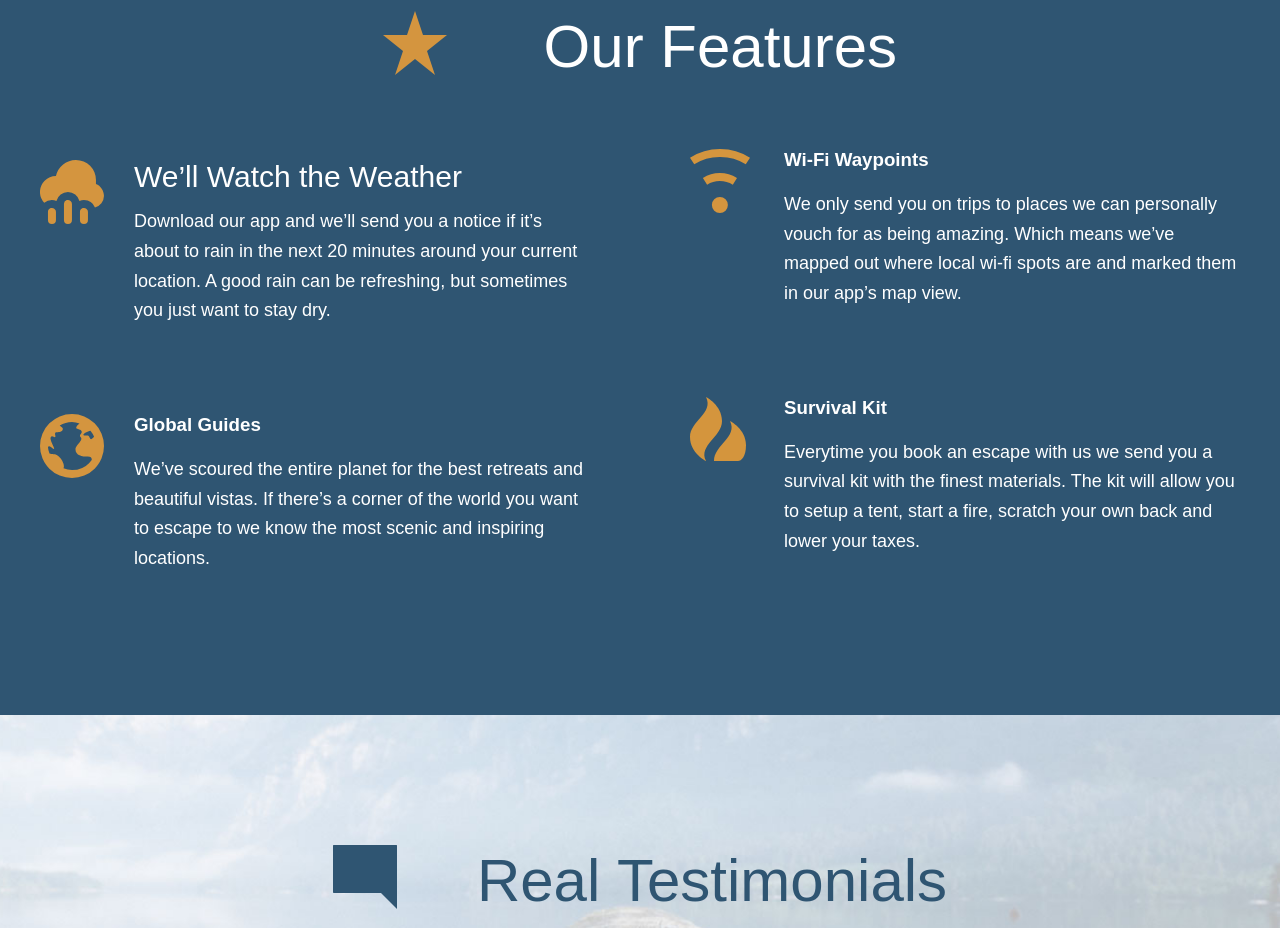
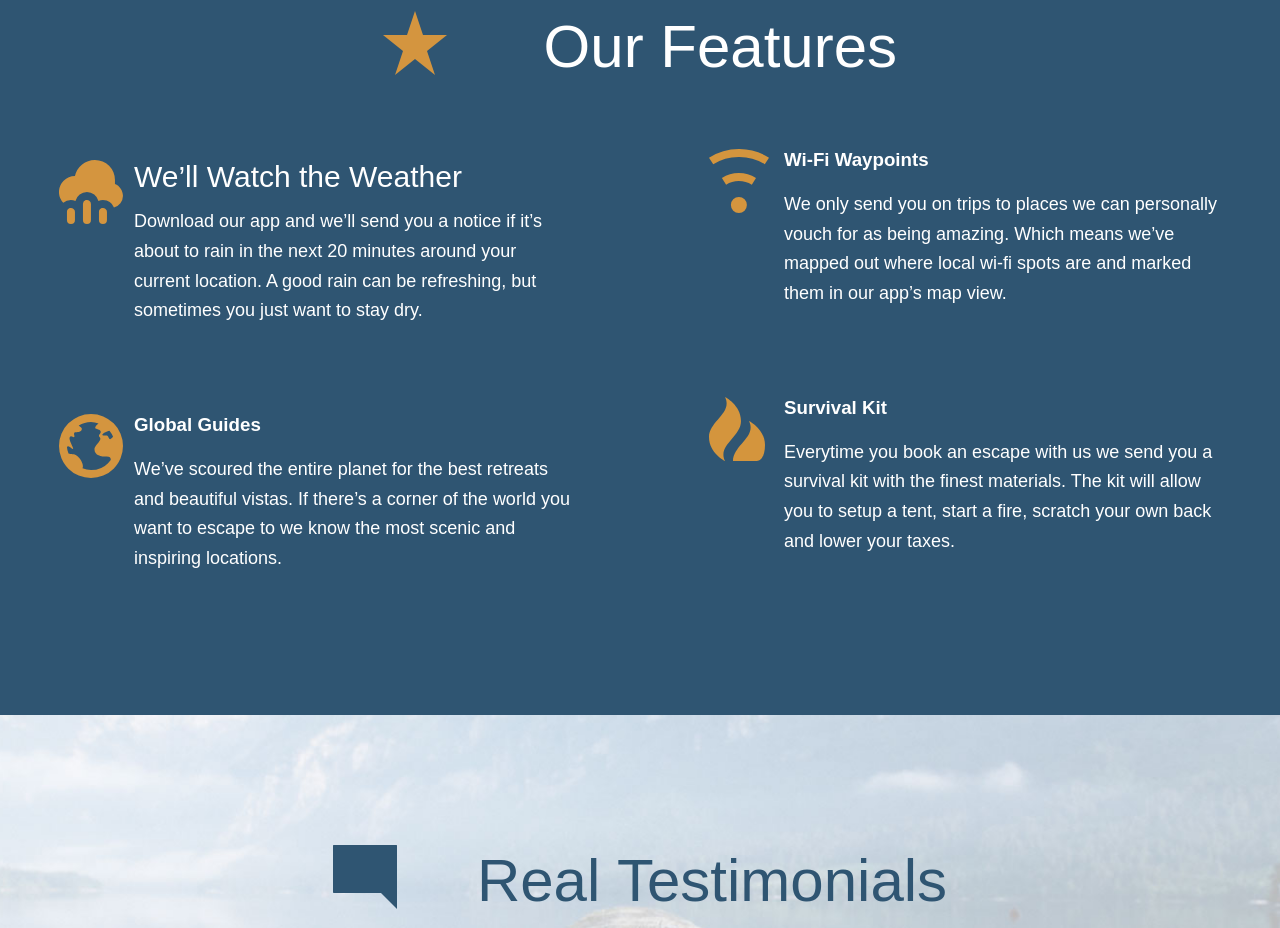
Before and after one commit to chrisco/ts, a website: page app/index.html in a window 1280 px wide. Shown: the part 2331-3259 px from the top of the page. Drawn offline with Linux system fonts and the light colour scheme.

Commit message:
Tweak padding on 'feature items'

```diff
--- a/app/assets/styles/modules/_feature-item.css
+++ b/app/assets/styles/modules/_feature-item.css
@@ -1,6 +1,6 @@
 .feature-item {
-  position      : relative;
-  padding-bottom: 2.55rem;
+  position: relative;
+  padding : 0 1.2rem 2.55rem;
   @mixin atSmall {
     padding-left: 94px;
   }
@@ -9,8 +9,9 @@
     display: block;
     margin : 0 auto;
     @mixin atSmall {
-      position: absolute;
-      left    : 0;
+      position    : absolute;
+      padding-left: 1.2rem;
+      left        : 0;
     }
   }
 
@@ -19,11 +20,11 @@
     font-weight  : 300;
     margin-top   : 0.7em;
     margin-bottom: 0.8rem;
-    text-align: center;
+    text-align   : center;
     @mixin atSmall {
-      font-size: 1.875rem;
+      font-size : 1.875rem;
       text-align: left;
-      margin-top   : 1em;
+      margin-top: 1em;
     }
   }
 }
--- a/app/temp/styles/styles.css
+++ b/app/temp/styles/styles.css
@@ -870,8 +870,8 @@ a {
 }
 
 .feature-item {
-  position      : relative;
-  padding-bottom: 2.55rem;
+  position: relative;
+  padding : 0 1.2rem 2.55rem;
 }
 
 @media(min-width: 530px) {
@@ -890,6 +890,7 @@ a {
 
     .feature-item__icon {
         position: absolute;
+        padding-left: 1.2rem;
         left: 0;
     }
 }
@@ -899,7 +900,7 @@ a {
     font-weight  : 300;
     margin-top   : 0.7em;
     margin-bottom: 0.8rem;
-    text-align: center;
+    text-align   : center;
 }
 
 @media(min-width: 530px) {
```
